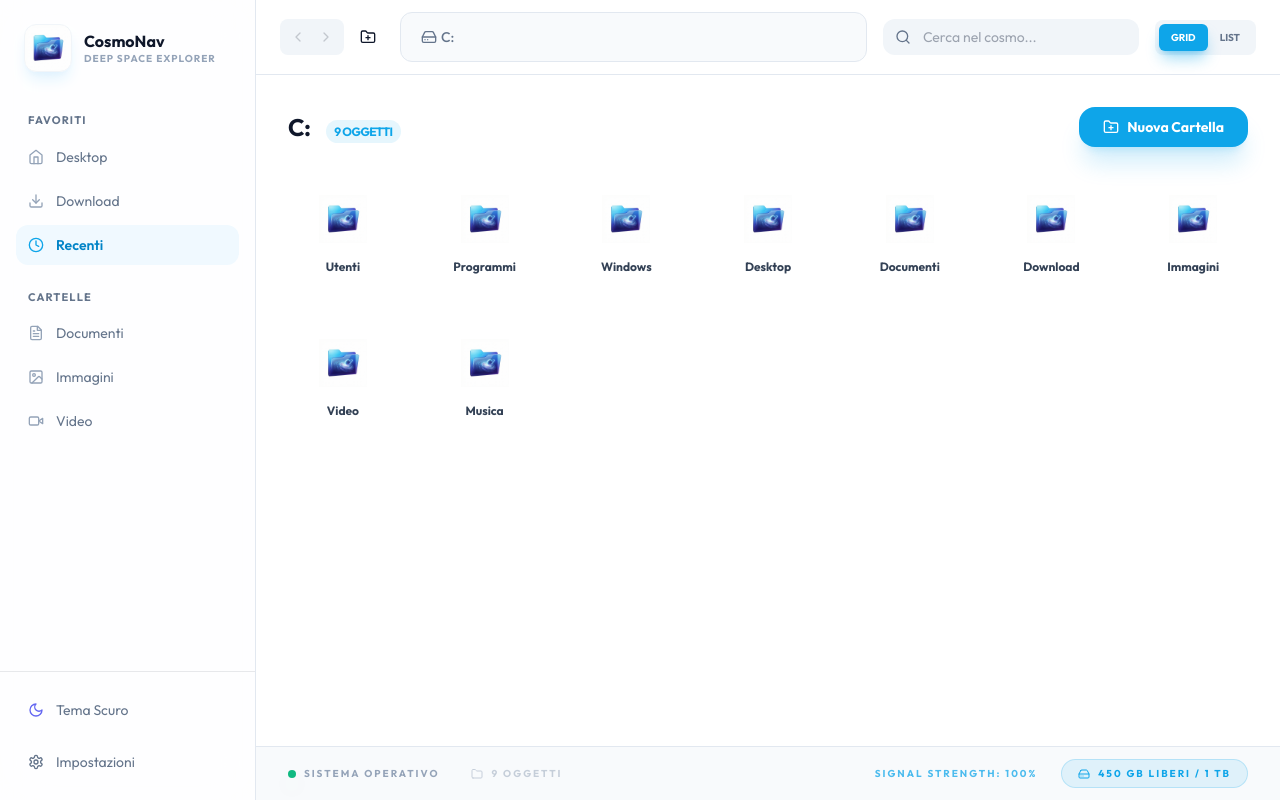
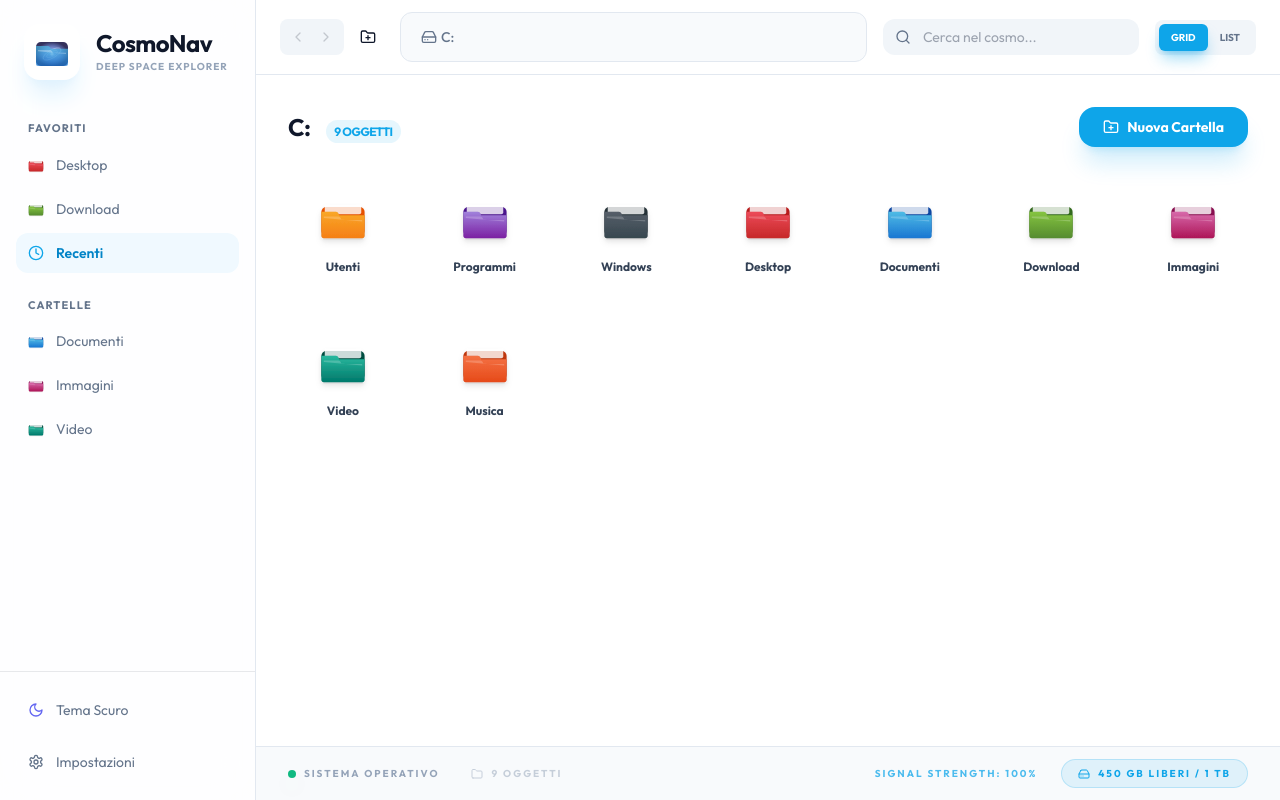
Before and after one commit to CosmoNetinfo/lightweight-file-manager, a React (Create React App) app: page / in a window 1280 px wide. Built offline with nearby package versions, Linux system fonts and the light colour scheme; the HTML template or start-up script is replaced by a standard one.

Commit message:
feat: implement custom colorful folder icons and CosmoNav branding logo

```diff
--- a/src/App.jsx
+++ b/src/App.jsx
@@ -14,6 +14,114 @@
 function cn(...inputs) {
   return twMerge(clsx(inputs));
 }
+
+const FolderIcon = ({ colorScheme = 'blue', className }) => {
+  const schemes = {
+    red: { light: '#EC4A58', dark: '#C62828', back: '#B71C1C' },
+    orange: { light: '#F47144', dark: '#E64A19', back: '#BF360C' },
+    yellow: { light: '#F9A726', dark: '#F57F17', back: '#E65100' },
+    green: { light: '#85C440', dark: '#558B2F', back: '#33691E' },
+    teal: { light: '#29B89E', dark: '#00796B', back: '#004D40' },
+    blue: { light: '#4FBBE5', dark: '#1976D2', back: '#0D47A1' },
+    purple: { light: '#A081DB', dark: '#7B1FA2', back: '#4A148C' },
+    pink: { light: '#D769AA', dark: '#AD1457', back: '#880E4F' },
+    gray: { light: '#565E69', dark: '#37474F', back: '#263238' },
+  };
+
+  const scheme = schemes[colorScheme] || schemes.blue;
+
+  return (
+    <svg viewBox="0 0 100 80" className={className} xmlns="http://www.w3.org/2000/svg">
+      <defs>
+        <linearGradient id={`folder-grad-${colorScheme}`} x1="0%" y1="0%" x2="0%" y2="100%">
+          <stop offset="0%" style={{ stopColor: scheme.light, stopOpacity: 1 }} />
+          <stop offset="100%" style={{ stopColor: scheme.dark, stopOpacity: 1 }} />
+        </linearGradient>
+        <filter id="folder-shadow" x="-10%" y="-10%" width="120%" height="120%">
+          <feGaussianBlur in="SourceAlpha" stdDeviation="1.5" />
+          <feOffset dx="0" dy="1" result="offsetblur" />
+          <feComponentTransfer>
+            <feFuncA type="linear" slope="0.3" />
+          </feComponentTransfer>
+          <feMerge>
+            <feMergeNode />
+            <feMergeNode in="SourceGraphic" />
+          </feMerge>
+        </filter>
+      </defs>
+      {/* Back Wall */}
+      <rect x="5" y="15" width="90" height="60" rx="10" fill={scheme.back} />
+      {/* Inner White Paper */}
+      <rect x="12" y="10" width="76" height="20" rx="4" fill="white" fillOpacity="0.8" />
+      {/* Front Wall with Tab */}
+      <path
+        d="M5,25 L35,25 C38,25 40,27 42,32 L95,32 L95,75 C95,78 93,80 90,80 L10,80 C7,80 5,78 5,75 Z"
+        fill={`url(#folder-grad-${colorScheme})`}
+        filter="url(#folder-shadow)"
+      />
+      {/* Glass Highlight */}
+      <path
+        d="M10,35 L40,35 C43,35 45,37 47,42 L90,42 L90,45 L10,38 Z"
+        fill="white"
+        fillOpacity="0.2"
+      />
+    </svg>
+  );
+};
+
+const FOLDER_COLOR_MAP = {
+  'Utenti': 'yellow',
+  'Programmi': 'purple',
+  'Windows': 'gray',
+  'Desktop': 'red',
+  'Documenti': 'blue',
+  'Download': 'green',
+  'Immagini': 'pink',
+  'Video': 'teal',
+  'Musica': 'orange',
+  'Admin': 'blue',
+  'Pubblica': 'teal',
+};
+
+const getFolderColor = (name) => {
+  return FOLDER_COLOR_MAP[name] || 'blue';
+};
+
+const LogoIcon = ({ className }) => (
+  <svg viewBox="0 0 100 100" className={className} xmlns="http://www.w3.org/2000/svg">
+    <defs>
+      <linearGradient id="logo-body-grad" x1="0%" y1="0%" x2="0%" y2="100%">
+        <stop offset="0%" style={{ stopColor: '#4FBBE5', stopOpacity: 1 }} />
+        <stop offset="100%" style={{ stopColor: '#1976D2', stopOpacity: 1 }} />
+      </linearGradient>
+      <radialGradient id="nebula-bg" cx="50%" cy="50%" r="50%">
+        <stop offset="0%" style={{ stopColor: '#93c5fd', stopOpacity: 0.8 }} />
+        <stop offset="50%" style={{ stopColor: '#1e40af', stopOpacity: 0.6 }} />
+        <stop offset="100%" style={{ stopColor: '#1e1b4b', stopOpacity: 0.9 }} />
+      </radialGradient>
+    </defs>
+    {/* Folder Body */}
+    <rect x="10" y="25" width="80" height="60" rx="12" fill="url(#nebula-bg)" />
+    {/* Nebula / Galaxy effect */}
+    <g transform="translate(50,55) rotate(-30)">
+      <ellipse cx="0" cy="0" rx="25" ry="10" fill="none" stroke="white" strokeWidth="2" strokeOpacity="0.4" />
+      <ellipse cx="0" cy="0" rx="15" ry="6" fill="none" stroke="white" strokeWidth="1" strokeOpacity="0.6" />
+      <circle cx="0" cy="0" r="4" fill="white" className="animate-pulse" />
+    </g>
+    {/* Folder Front Tab */}
+    <path
+      d="M10,35 L40,35 C43,35 45,37 47,42 L90,42 L90,80 C90,83 88,85 85,85 L15,85 C12,85 10,83 10,80 Z"
+      fill="url(#logo-body-grad)"
+      fillOpacity="0.7"
+    />
+    {/* Shine / Highlight */}
+    <path
+      d="M15,45 L45,45 C48,45 50,47 52,52 L85,52 L85,55 L15,48 Z"
+      fill="white"
+      fillOpacity="0.3"
+    />
+  </svg>
+);
 
 export default function FileManager() {
   const [currentPath, setCurrentPath] = useState('C:\\\\');
@@ -102,18 +210,14 @@
 
   const getFileIcon = (name, type) => {
     if (type === 'folder' || type === 'drive') {
+      const color = getFolderColor(name);
       return (
-        <div className="w-12 h-12 flex items-center justify-center overflow-hidden">
-          <img
-            src="/folder.png"
-            alt="Folder"
-            className={cn(
-              "w-full h-full object-contain transition-all duration-500",
-              isDarkMode
-                ? "invert hue-rotate-180 mix-blend-screen brightness-125 contrast-125"
-                : "mix-blend-multiply"
-            )}
-          />
+        <div className="w-12 h-12 flex items-center justify-center">
+          {type === 'drive' ? (
+            <HardDrive className={cn("w-10 h-10 text-slate-400")} />
+          ) : (
+            <FolderIcon colorScheme={color} className="w-full h-full drop-shadow-md" />
+          )}
         </div>
       );
     }
@@ -346,23 +450,19 @@
           isDarkMode ? "bg-slate-900/80 border-slate-800" : "bg-white/80 border-slate-200"
         )}
       >
-        <div className="p-6 flex items-center gap-3">
+        <div className="p-6 flex items-center gap-4">
           <div className={cn(
-            "w-12 h-12 rounded-xl flex items-center justify-center shadow-lg overflow-hidden border transition-all duration-500",
-            isDarkMode ? "bg-slate-800 border-slate-700 shadow-sky-500/20" : "bg-white border-slate-100 shadow-sky-100"
+            "w-14 h-14 rounded-2xl flex items-center justify-center shadow-xl transition-all duration-500",
+            isDarkMode ? "bg-slate-800 shadow-sky-500/20" : "bg-white shadow-sky-100"
           )}>
-            <img
-              src="/logo.png"
-              alt="CosmoNav Logo"
-              className={cn(
-                "w-full h-full object-cover transition-all duration-500",
-                isDarkMode ? "invert hue-rotate-180 mix-blend-screen brightness-125" : "mix-blend-multiply"
-              )}
-            />
+            <LogoIcon className="w-10 h-10" />
           </div>
           <div>
-            <h1 className="font-bold leading-tight">CosmoNav</h1>
-            <p className="text-[10px] text-slate-400 uppercase tracking-widest font-bold">Deep Space Explorer</p>
+            <h1 className={cn(
+              "text-2xl font-black tracking-tight leading-none",
+              isDarkMode ? "text-white" : "text-slate-900"
+            )}>CosmoNav</h1>
+            <p className="text-[10px] text-slate-400 uppercase tracking-widest font-black mt-1">Deep Space Explorer</p>
           </div>
         </div>
 
@@ -371,8 +471,8 @@
             <p className="px-3 text-[11px] font-bold text-slate-500 uppercase tracking-widest mb-2">Favoriti</p>
             <div className="space-y-1">
               {[
-                { name: 'Desktop', icon: Home, path: 'C:\\\\Desktop\\\\' },
-                { name: 'Download', icon: Download, path: 'C:\\\\Download\\\\' },
+                { name: 'Desktop', icon: ({ className }) => <FolderIcon colorScheme="red" className={className} />, path: 'C:\\\\Desktop\\\\' },
+                { name: 'Download', icon: ({ className }) => <FolderIcon colorScheme="green" className={className} />, path: 'C:\\\\Download\\\\' },
                 { name: 'Recenti', icon: Clock, path: 'C:\\\\' },
               ].map((item) => (
                 <button
@@ -396,9 +496,9 @@
             <p className="px-3 text-[11px] font-bold text-slate-500 uppercase tracking-widest mb-2">Cartelle</p>
             <div className="space-y-1">
               {[
-                { name: 'Documenti', icon: FileText, path: 'C:\\\\Documenti\\\\' },
-                { name: 'Immagini', icon: Image, path: 'C:\\\\Immagini\\\\' },
-                { name: 'Video', icon: Video, path: 'C:\\\\Video\\\\' },
+                { name: 'Documenti', icon: ({ className }) => <FolderIcon colorScheme="blue" className={className} />, path: 'C:\\\\Documenti\\\\' },
+                { name: 'Immagini', icon: ({ className }) => <FolderIcon colorScheme="pink" className={className} />, path: 'C:\\\\Immagini\\\\' },
+                { name: 'Video', icon: ({ className }) => <FolderIcon colorScheme="teal" className={className} />, path: 'C:\\\\Video\\\\' },
               ].map((item) => (
                 <button
                   key={item.name}
```
